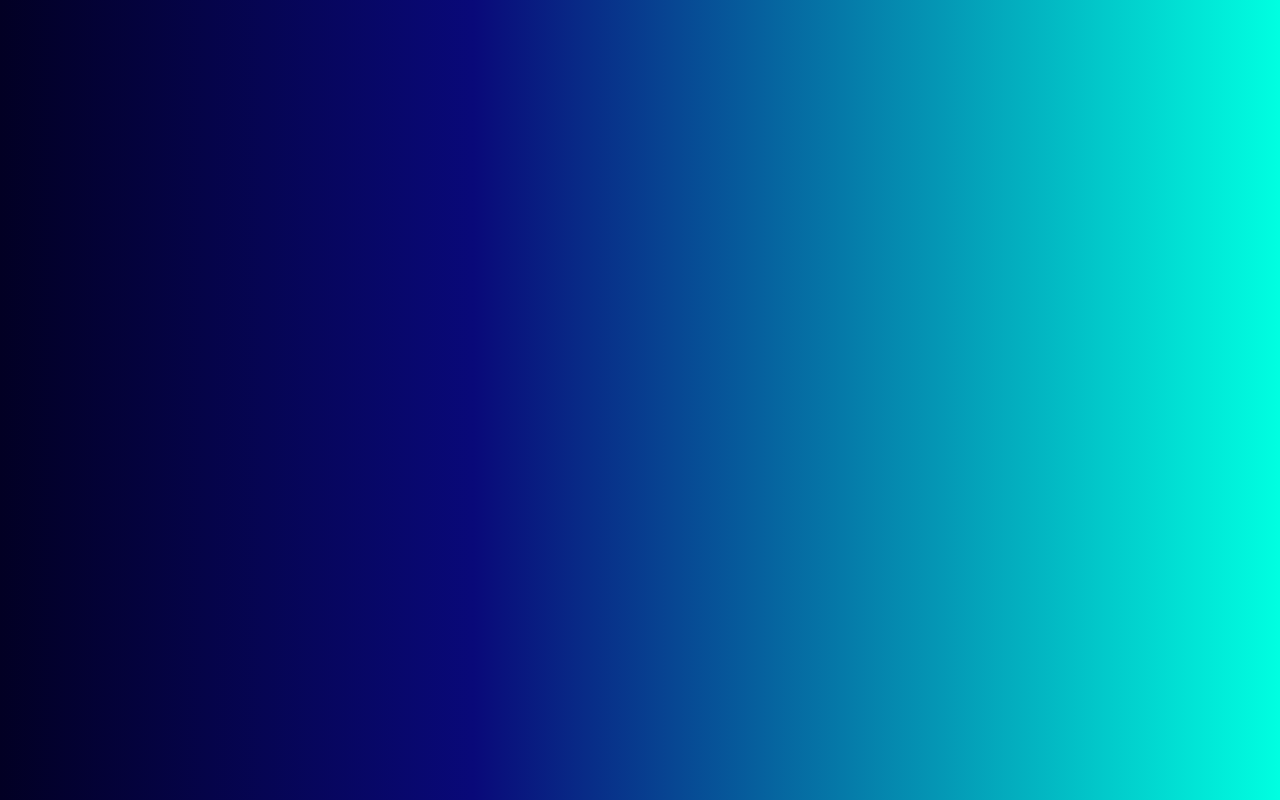
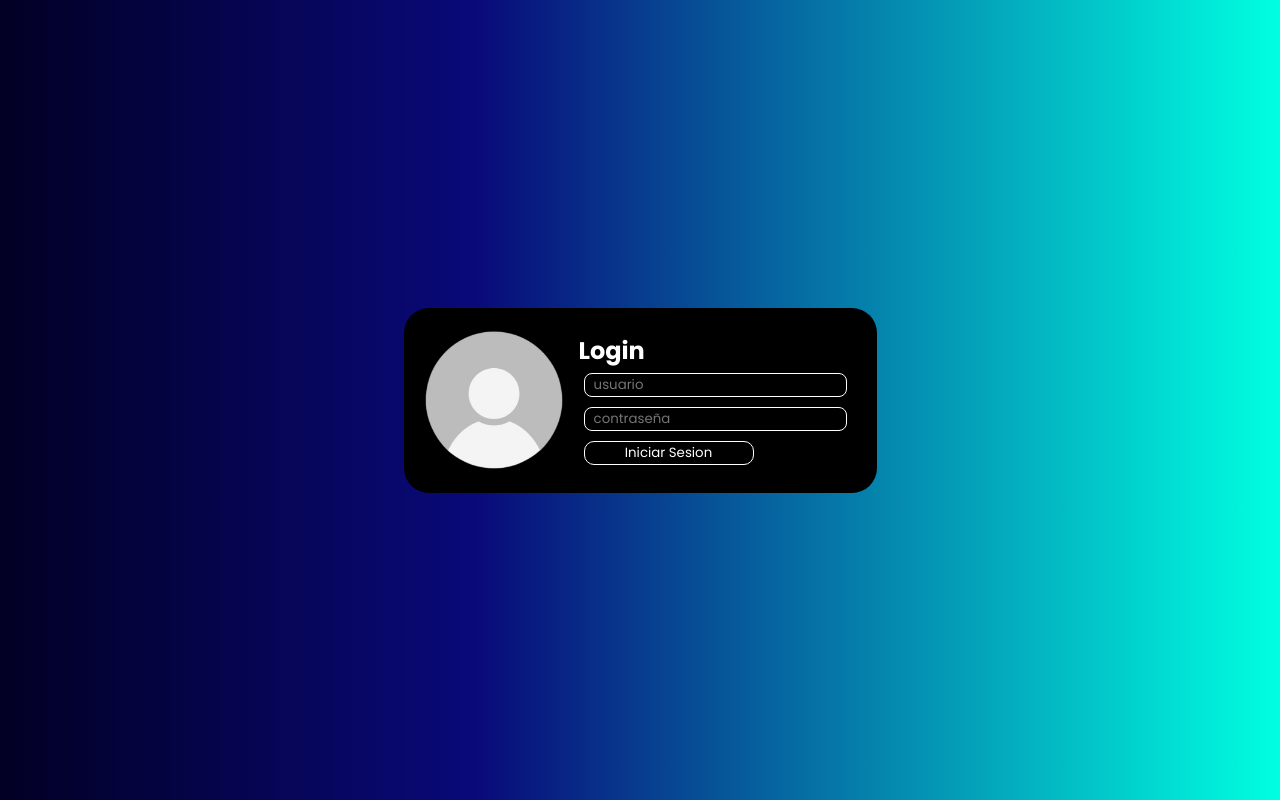
Before and after one commit to lmonterroso2022135/PS_AgendaWeb_Lab1, a plain HTML site: page index.html in a window 1280 px wide. Drawn offline with Linux system fonts and the light colour scheme.

Commit message:
Se agrego ventana login sin funciones

```diff
--- a/assets/styles/loginStyle.css
+++ b/assets/styles/loginStyle.css
@@ -1,4 +1,89 @@
+@import url('https://fonts.googleapis.com/css2?family=Poppins:ital,wght@0,300;0,400;0,700;1,600&display=swap');
+
+*{
+    margin: 0;
+    padding: 10;
+    box-sizing: border-box;
+    font-family: 'Poppins', sans-serif;
+}
 
 body{
     background: linear-gradient(90deg, rgba(2,0,36,1) 0%, rgba(9,9,121,1) 37%, rgba(9,17,124,1) 39%, rgba(0,255,225,1) 100%);
+    padding: 0;
+
+    min-height: 100vh;
+    justify-content: center;
+    align-items: center;
+
+    display: flex;
+    color: white;
 }
+
+.contenedor{
+    height: 185px;
+    max-width: 70%; /* Ancho máximo del contenedor */
+    margin: 0 auto; /* Centra el contenedor horizontalmente */
+    padding: 15px; /* Espacio interno del contenedor */
+
+    background-color: black;
+    border-radius: 25px;
+
+    color: white;
+    /* border: 1px solid white; */
+    display: flex;
+    flex-direction: row;
+}
+
+
+@media screen and (max-width: 500px){
+    .contenedor{
+        flex-direction: column;
+
+        height: 350px;
+    }
+
+}
+.cardImagen{
+    min-height:150px;
+    width: 150px;
+
+    margin: auto;
+    /* background-color: blueviolet; */
+    position: relative;
+}
+.usuarioImagen{
+    position: absolute;
+
+    width: 150px;
+    height: 150px;
+}
+form {
+    margin: 10px;
+    display: flex;
+    flex-direction: column;
+}
+label {
+    color: white;
+}
+input, textarea {
+    background-color: black;
+    color: #fff;
+    margin:5px;
+    border: 1px solid white;
+    border-radius: 8px;
+
+}
+button{
+    width: 170px;
+    height: 25px;
+
+    margin: 5px;
+    background-color: black;
+    border-radius: 10px;
+    border: 1px solid white;
+    color: white;
+}
+button:hover{
+    background-color: aquamarine;
+    color: black;
+}
--- a/index.html
+++ b/index.html
@@ -9,6 +9,16 @@
     <title>Agenda login</title>
 </head>
 <body>
-
+    <div class="contenedor">
+        <div class="cardImagen">
+            <img src="./resource/images/usuarioImagen.png" alt="" class="usuarioImagen">
+        </div>
+        <form action="">
+            <h2>Login</h2>
+            <input type="text" placeholder="  usuario">
+            <input type="password" placeholder="  contraseña">
+            <button>Iniciar Sesion</button>
+        </form>
+    </div>
 </body>
 </html>
```
Also changed, not shown: resource/images/usuarioImagen.png (added).
